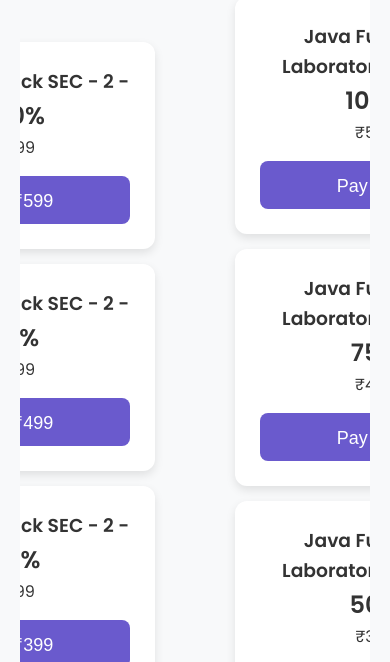
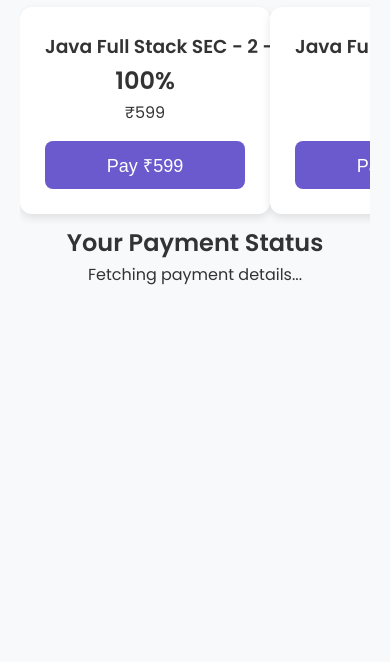
Before and after one commit to bhadra0401/TheSolaraX, a website: page public/payments.html in a window 390 px wide. Shown: the part 181-843 px from the top of the page. Drawn offline with nearby package versions, Linux system fonts and the light colour scheme; no server answers; sample sign-in values are in the browser's storage.

Commit message:
Update payments.html

```diff
--- a/public/payments.html
+++ b/public/payments.html
@@ -8,45 +8,39 @@
     <link rel="stylesheet" href="style.css">
     <style>
 .payment-options {
-
     display: flex;
     overflow-x: auto;
     scroll-snap-type: x mandatory;
     gap: 10px;
-            grid-template-columns: repeat(auto-fit, minmax(250px, 1fr));
+    padding: 10px;
+    white-space: nowrap; /* Prevent wrapping */
+    scrollbar-width: none; /* Hide scrollbar for Firefox */
+    -ms-overflow-style: none; /* Hide scrollbar for IE */
+}
 
-            justify-content: center;
-            align-items: center;
-            text-align: center;
-            max-width: 900px;
-            margin: auto;
+.payment-options::-webkit-scrollbar {
+    display: none; /* Hide scrollbar for Chrome/Safari */
 }
 
 .payment-row {
     display: flex;
-    flex-direction: row;
-    justify-content: center;
-    gap: 15px;
+    flex: 0 0 auto; /* Prevent shrinking */
+    scroll-snap-align: start;
     min-width: 100%;
-    scroll-snap-align: start;
 }
-        .selected-plan {
-            display: none;
-            background: #f9f9f9;
-            padding: 15px;
-            margin: 20px auto;
-            border-radius: 10px;
-            box-shadow: 0px 4px 8px rgba(0, 0, 0, 0.1);
-            max-width: 400px;
+
+.plan {
+    flex: 0 0 auto; /* Keep items in a row */
+    width: 250px;
     text-align: center;
 }
+
 @media (max-width: 768px) {
-    .payment-row {
-        flex-direction: column;
-        align-items: center;
-    }
-    .payment-container {
-        width: 80%;
+    .payment-options {
+        scroll-snap-type: x mandatory;
+        overflow-x: scroll;
+        display: flex;
+        flex-wrap: nowrap;
     }
 }
     </style>
```
Lines whose indentation alone changed are shown as unchanged.
